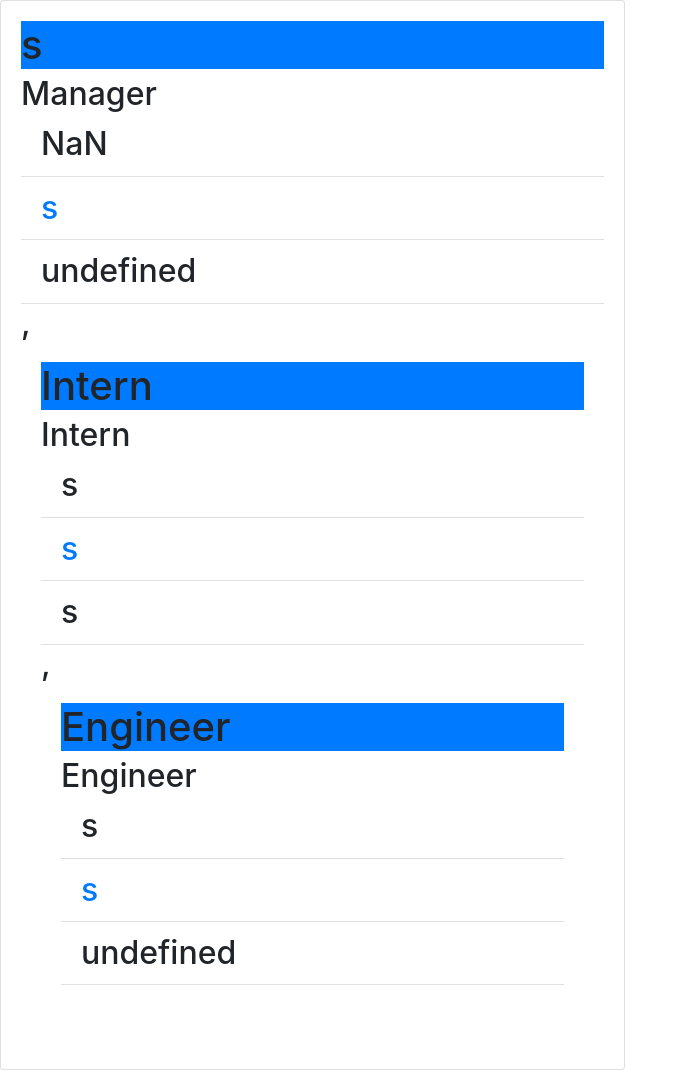
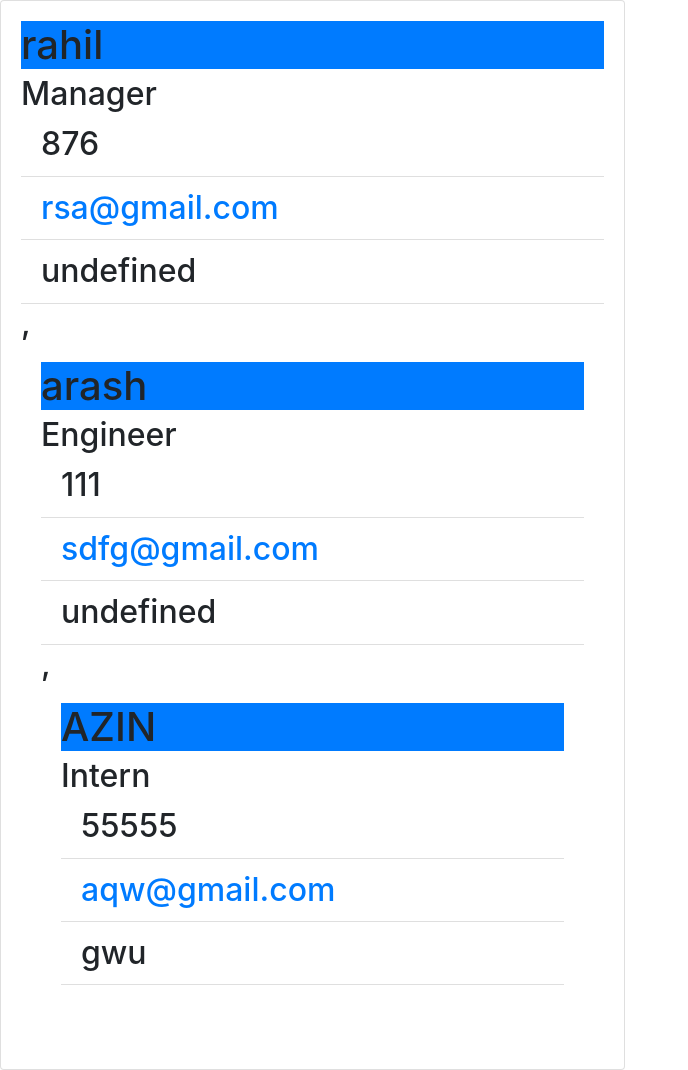
Before and after one commit to rahilrahimi/team-profile-generator, a website: page index.html in a window 1280 px wide. Shown: the whole page, without its empty margins (0-688 px from the left). Drawn offline with nearby package versions, Linux system fonts and the light colour scheme.

Commit message:
initial change

```diff
--- a/index.html
+++ b/index.html
@@ -16,32 +16,32 @@
     <div class = card>
 
 <div class ="card-body">
-  <h1 class="card-title bg-primary">s</h1>
+  <h1 class="card-title bg-primary">rahil</h1>
   <h2 class = "card-subtitle">Manager<h2>
   <ul class="list-group list-group-flush">
-    <li class="list-group-item">NaN</li>
-    <li class="list-group-item"><a href="s">s</a></li>
+    <li class="list-group-item">876</li>
+    <li class="list-group-item"><a href="rsa@gmail.com">rsa@gmail.com</a></li>
     <li class="list-group-item">undefined</li>
   </ul>
 <div>
 ,
 <div class ="card-body">
-  <h1 class="card-title bg-primary">Intern</h1>
-  <h2 class = "card-subtitle">Intern<h2>
+  <h1 class="card-title bg-primary">arash</h1>
+  <h2 class = "card-subtitle">Engineer<h2>
   <ul class="list-group list-group-flush">
-    <li class="list-group-item">s</li>
-    <li class="list-group-item"><a href="s">s</a></li>
-    <li class="list-group-item">s</li>
+    <li class="list-group-item">111</li>
+    <li class="list-group-item"><a href="sdfg@gmail.com">sdfg@gmail.com</a></li>
+    <li class="list-group-item">undefined</li>
   </ul>
 <div>
 ,
 <div class ="card-body">
-  <h1 class="card-title bg-primary">Engineer</h1>
-  <h2 class = "card-subtitle">Engineer<h2>
+  <h1 class="card-title bg-primary">AZIN</h1>
+  <h2 class = "card-subtitle">Intern<h2>
   <ul class="list-group list-group-flush">
-    <li class="list-group-item">s</li>
-    <li class="list-group-item"><a href="s">s</a></li>
-    <li class="list-group-item">undefined</li>
+    <li class="list-group-item">55555</li>
+    <li class="list-group-item"><a href="aqw@gmail.com">aqw@gmail.com</a></li>
+    <li class="list-group-item">gwu</li>
   </ul>
 <div>
 
--- a/index.js
+++ b/index.js
@@ -118,9 +118,9 @@ function getEmployeeInfo(role) {
         .then(({ name, id, email, school, github }) => {
             let emp;
             if (role === 'Intern') {
-                emp = new Intern(role, name, id, email, school);
+                emp = new Intern(name, id, email, school);
             } else {
-                emp = new Engineer(role, name, id, email, github);
+                emp = new Engineer(name, id, email, github);
             }
 
             //push new employee instances to employees array
```
